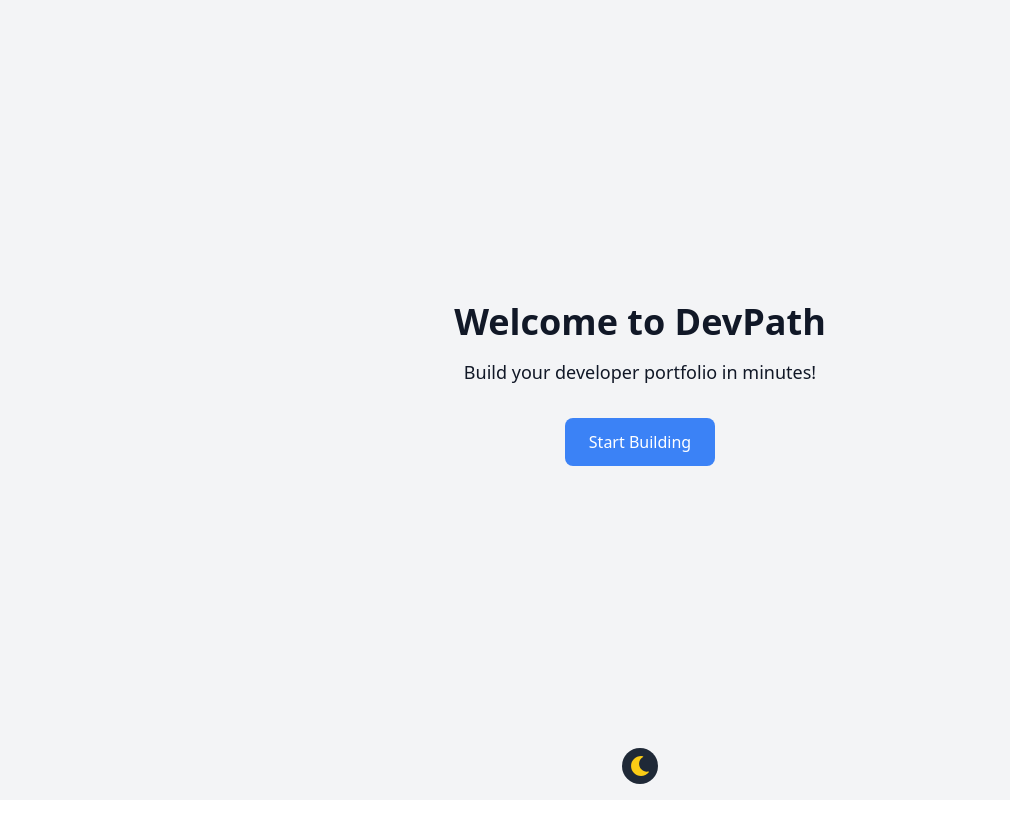
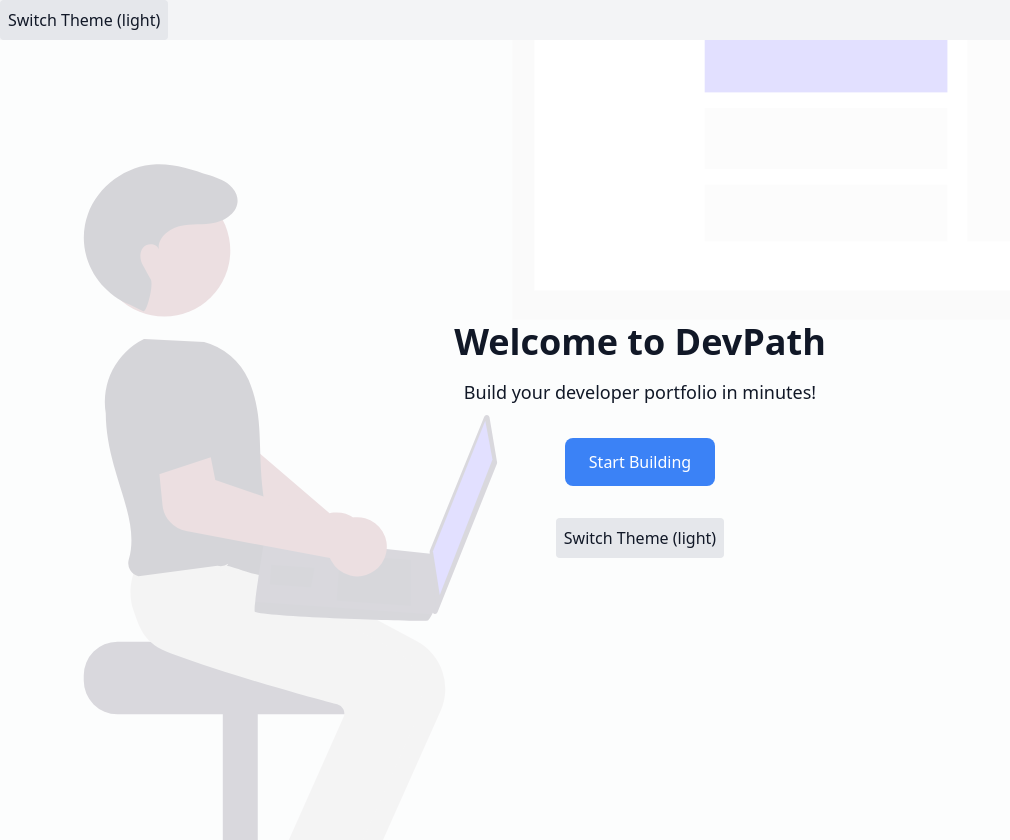
Before and after one commit to Boonerd/dev-portfolio-projects, a React (Vite) app: page / in a window 1280 px wide. Shown: the whole page, without its empty margins (0-1010 px from the left). Before the commit the page ends 800 px from the top, so only its background shows below. Built offline with nearby package versions, Linux system fonts and the light colour scheme; the HTML template or start-up script is replaced by a standard one.

Commit message:
Add Contact Me form to Preview page

```diff
--- a/src/App.jsx
+++ b/src/App.jsx
@@ -3,6 +3,7 @@ import Home from './pages/Home';
 import Form from './pages/Form';
 import Preview from './pages/Preview';
 import { createContext, useState } from 'react';
+import ThemeSwitcher from './components/ThemeSwitcher';
 
 export const PortfolioContext = createContext();
 
@@ -16,9 +17,45 @@ function App() {
     theme: 'light'
   });
 
+  const themes = {
+    light: {
+      bg: 'bg-primary-light',
+      darkBg: 'dark:bg-primary-dark',
+      text: 'text-text-light',
+      darkText: 'dark:text-text-dark',
+      inputBg: 'bg-white dark:bg-gray-700',
+      inputBorder: 'border-gray-300 dark:border-gray-600'
+    },
+    dark: {
+      bg: 'bg-primary-dark',
+      darkBg: 'dark:bg-primary-dark',
+      text: 'text-text-dark',
+      darkText: 'dark:text-text-dark',
+      inputBg: 'bg-gray-800 dark:bg-gray-700',
+      inputBorder: 'border-gray-600 dark:border-gray-500'
+    },
+    blue: {
+      bg: 'bg-blue-50',
+      darkBg: 'dark:bg-blue-900',
+      text: 'text-blue-800',
+      darkText: 'dark:text-blue-100',
+      inputBg: 'bg-blue-100 dark:bg-blue-800',
+      inputBorder: 'border-blue-300 dark:border-blue-600'
+    },
+    green: {
+      bg: 'bg-green-50',
+      darkBg: 'dark:bg-green-900',
+      text: 'text-green-800',
+      darkText: 'dark:text-green-100',
+      inputBg: 'bg-green-100 dark:bg-green-800',
+      inputBorder: 'border-green-300 dark:border-green-600'
+    }
+  };
+
   return (
-    <PortfolioContext.Provider value={{ portfolioData, setPortfolioData }}>
-      <div className="min-h-screen bg-primary-light dark:bg-primary-dark text-text-light dark:text-text-dark">
+    <PortfolioContext.Provider value={{ portfolioData, setPortfolioData, themes }}>
+      <div className={`${themes[portfolioData.theme].bg} ${themes[portfolioData.theme].darkBg} ${themes[portfolioData.theme].text} ${themes[portfolioData.theme].darkText} min-h-screen`}>
+        <ThemeSwitcher />
         <Routes>
           <Route path="/" element={<Home />} />
           <Route path="/form" element={<Form />} />
--- a/src/components/ThemeSwitcher.jsx
+++ b/src/components/ThemeSwitcher.jsx
@@ -1,33 +1,19 @@
-import { useState, useEffect } from 'react';
-import { FaSun, FaMoon } from 'react-icons/fa';
+import { useContext } from 'react';
+import { PortfolioContext } from '../App';
 
 function ThemeSwitcher() {
-  const [isDark, setIsDark] = useState(false);
-
-  useEffect(() => {
-    const savedTheme = localStorage.getItem('theme');
-    if (savedTheme) {
-      setIsDark(savedTheme === 'dark');
-      document.documentElement.classList.toggle('dark', savedTheme === 'dark');
-    }
-  }, []);
+  const { portfolioData, setPortfolioData, themes } = useContext(PortfolioContext);
 
   const toggleTheme = () => {
-    setIsDark(!isDark);
-    document.documentElement.classList.toggle('dark', !isDark);
-    localStorage.setItem('theme', !isDark ? 'dark' : 'light');
+    const current = portfolioData.theme;
+    const next = current === 'light' ? 'dark' : current === 'dark' ? 'blue' : current === 'blue' ? 'green' : 'light';
+    setPortfolioData({ ...portfolioData, theme: next });
   };
 
   return (
-    <div className="fixed bottom-4 left-1/2 transform -translate-x-1/2 flex space-x-2">
-      <button
-        onClick={toggleTheme}
-        className={`p-2 rounded-full ${isDark ? 'bg-yellow-400 text-gray-800' : 'bg-gray-800 text-yellow-400'}`}
-        aria-label="Toggle Theme"
-      >
-        {isDark ? <FaSun size={20} /> : <FaMoon size={20} />}
-      </button>
-    </div>
+    <button onClick={toggleTheme} className="p-2 bg-gray-200 dark:bg-gray-700 rounded">
+      Switch Theme ({portfolioData.theme})
+    </button>
   );
 }
 
--- a/src/pages/Form.jsx
+++ b/src/pages/Form.jsx
@@ -4,7 +4,7 @@ import { useNavigate } from 'react-router-dom';
 import FormInput from '../components/FormInput';
 
 function Form() {
-  const { portfolioData, setPortfolioData } = useContext(PortfolioContext);
+  const { portfolioData, setPortfolioData, themes } = useContext(PortfolioContext);
   const navigate = useNavigate();
   const [newSkill, setNewSkill] = useState('');
   const [newProject, setNewProject] = useState({ title: '', description: '', github: '' });
@@ -66,36 +66,41 @@ function Form() {
     }
   };
 
+  const theme = themes[portfolioData.theme]; // Add this line to define theme
+
   return (
-    <div className="flex flex-col md:flex-row min-h-screen p-4 bg-primary-light dark:bg-primary-dark">
+    <div className={`flex flex-col sm:flex-row min-h-screen p-4 ${theme.bg} ${theme.darkBg}`}>
       <div className="w-full md:w-1/2 p-4">
-        <h2 className="text-2xl font-bold mb-4 text-text-light dark:text-text-dark">Fill Out Your Details</h2>
+        <h2 className={`text-2xl font-bold mb-4 ${theme.text} ${theme.darkText}`}>Fill Out Your Details</h2>
         <FormInput label="Name" name="name" value={portfolioData.name} onChange={handleChange} error={errors.name} />
         <FormInput label="Bio" name="bio" value={portfolioData.bio} onChange={handleChange} textarea error={errors.bio} />
 
         <div className="mb-4">
-          <label className="block mb-2 text-text-light dark:text-text-dark">Skills {errors.skills && <span className="text-red-500">({errors.skills})</span>}</label>
-          <div className="flex">
+          <label className={`block mb-2 ${theme.text} ${theme.darkText}`}>Skills {errors.skills && <span className="text-red-500">({errors.skills})</span>}</label>
+          <div className="flex flex-col sm:flex-row">
             <input
               type="text"
               value={newSkill}
               onChange={(e) => setNewSkill(e.target.value)}
-              className="border p-2 flex-grow rounded focus:outline-none focus:ring-2 focus:ring-blue-500"
+              className="border p-2 flex-grow rounded focus:outline-none focus:ring-2 focus:ring-blue-500 mb-2 sm:mb-0 sm:mr-2"
               placeholder="e.g., React"
             />
-            <button onClick={addSkill} className="bg-blue-500 text-white px-4 py-2 ml-2 rounded hover:bg-blue-600">Add</button>
+            <button onClick={addSkill} className="bg-blue-500 text-white px-4 py-2 ml-2 rounded hover:bg-blue-600 transition duration-200 shadow-md hover:shadow-lg hover:scale-105">
+              Add
+            </button>
           </div>
           <ul className="mt-2">
             {portfolioData.skills.map((skill, i) => (
-              <li key={i} className="flex justify-between text-text-light dark:text-text-dark">
-                {skill} <button onClick={() => removeSkill(i)} className="text-red-500 hover:underline">Remove</button>
+              <li key={i} className="flex justify-between">
+                <span className={`${theme.text} ${theme.darkText}`}>{skill}</span>
+                <button onClick={() => removeSkill(i)} className="text-red-500 hover:underline">Remove</button>
               </li>
             ))}
           </ul>
         </div>
 
         <div className="mb-4">
-          <label className="block mb-2 text-text-light dark:text-text-dark">Projects</label>
+          <label className={`block mb-2 ${theme.text} ${theme.darkText}`}>Projects</label>
           <FormInput
             label="Title"
             value={newProject.title}
@@ -112,12 +117,14 @@ function Form() {
             value={newProject.github}
             onChange={(e) => setNewProject({ ...newProject, github: e.target.value })}
           />
-          <button onClick={addProject} className="bg-blue-500 text-white px-4 py-2 rounded hover:bg-blue-600">Add Project</button>
+          <button onClick={addProject} className="bg-blue-500 text-white px-4 py-2 rounded hover:bg-blue-600 transition duration-200 shadow-md hover:shadow-lg hover:scale-105">
+            Add Project
+          </button>
           <ul className="mt-2">
             {portfolioData.projects.map((proj, i) => (
               <li key={i} className="border p-2 mb-2 rounded">
-                <h3 className="font-bold text-text-light dark:text-text-dark">{proj.title}</h3>
-                <p className="text-text-light dark:text-text-dark">{proj.description}</p>
+                <h3 className={`font-bold ${theme.text} ${theme.darkText}`}>{proj.title}</h3>
+                <p className={`${theme.text} ${theme.darkText}`}>{proj.description}</p>
                 <a href={proj.github} target="_blank" rel="noopener noreferrer" className="text-blue-500 hover:underline">{proj.github}</a>
                 <button onClick={() => removeProject(i)} className="text-red-500 hover:underline ml-4">Remove</button>
               </li>
@@ -126,13 +133,13 @@ function Form() {
         </div>
 
         <div className="mb-4">
-          <label className="block mb-2 text-text-light dark:text-text-dark">Social Links</label>
+          <label className={`block mb-2 ${theme.text} ${theme.darkText}`}>Social Links</label>
           <FormInput label="GitHub" name="github" value={portfolioData.social.github} onChange={handleSocialChange} />
           <FormInput label="LinkedIn" name="linkedin" value={portfolioData.social.linkedin} onChange={handleSocialChange} />
           <FormInput label="Twitter" name="twitter" value={portfolioData.social.twitter} onChange={handleSocialChange} />
         </div>
 
-        <button onClick={handleSubmit} className="bg-green-500 text-white px-4 py-2 rounded hover:bg-green-600">
+        <button onClick={handleSubmit} className="bg-green-500 text-white px-4 py-2 rounded hover:bg-green-600 transition duration-200 shadow-md hover:shadow-lg hover:scale-105">
           Generate Portfolio
         </button>
       </div>
--- a/src/pages/Home.jsx
+++ b/src/pages/Home.jsx
@@ -1,6 +1,7 @@
 import { Link } from 'react-router-dom';
 import ThemeSwitcher from '../components/ThemeSwitcher';
 import { motion } from 'framer-motion';
+import heroSvg from '../assets/hero.svg'; // Add this
 
 function Home() {
   return (
@@ -8,8 +9,11 @@ function Home() {
       initial={{ opacity: 0 }}
       animate={{ opacity: 1 }}
       transition={{ duration: 0.5 }}
-      className="flex flex-col items-center justify-center min-h-screen p-4 bg-primary-light dark:bg-primary-dark text-text-light dark:text-text-dark"
+      className="flex flex-col items-center justify-center min-h-screen p-4 bg-gradient-to-r from-white to-gray-100 dark:from-primary-dark dark:to-gray-800 text-text-light dark:text-text-dark relative"
+      style={{ backgroundImage: `url(${heroSvg})`, backgroundSize: 'cover', backgroundPosition: 'center' }}
     >
+      <div className="absolute inset-0 bg-white/80 dark:bg-primary-dark/80"></div> {/* Overlay for readability */}
+      <div className="relative z-10 text-center">
         <h1 className="text-4xl font-bold mb-4">Welcome to DevPath</h1>
         <p className="text-lg mb-8">Build your developer portfolio in minutes!</p>
         <Link to="/form">
@@ -23,6 +27,7 @@ function Home() {
         <div className="mt-8">
           <ThemeSwitcher />
         </div>
+      </div>
     </motion.div>
   );
 }
--- a/src/pages/Preview.jsx
+++ b/src/pages/Preview.jsx
@@ -7,7 +7,7 @@ import { FaGithub, FaLinkedin, FaTwitter } from 'react-icons/fa';
 import { motion } from 'framer-motion';
 
 function Preview() {
-  const { portfolioData } = useContext(PortfolioContext);
+  const { portfolioData, themes } = useContext(PortfolioContext);
   const previewRef = useRef();
   const [isExporting, setIsExporting] = useState(false);
 
@@ -36,13 +36,13 @@ function Preview() {
       initial={{ opacity: 0 }}
       animate={{ opacity: 1 }}
       transition={{ duration: 0.5 }}
-      className="min-h-screen p-4 bg-primary-light dark:bg-primary-dark text-text-light dark:text-text-dark"
+      className={`min-h-screen p-4 ${themes[portfolioData.theme].bg} ${themes[portfolioData.theme].darkBg}`}
     >
       <motion.h1
         initial={{ opacity: 0, y: -20 }}
         animate={{ opacity: 1, y: 0 }}
         transition={{ duration: 0.5 }}
-        className="text-3xl font-bold mb-4"
+        className={`text-3xl font-bold mb-4 ${themes[portfolioData.theme].text} ${themes[portfolioData.theme].darkText}`}
       >
         Portfolio Preview
       </motion.h1>
@@ -52,8 +52,8 @@ function Preview() {
         transition={{ duration: 0.5, delay: 0.2 }}
         className="mb-6"
       >
-        <h2 className="text-2xl font-semibold">{portfolioData.name || 'Your Name'}</h2>
-        <p className="text-lg">{portfolioData.bio || 'Add your bio in the form!'}</p>
+        <h2 className={`text-2xl font-semibold ${themes[portfolioData.theme].text} ${themes[portfolioData.theme].darkText}`}>{portfolioData.name || 'Your Name'}</h2>
+        <p className={`text-lg ${themes[portfolioData.theme].text} ${themes[portfolioData.theme].darkText}`}>{portfolioData.bio || 'Add your bio in the form!'}</p>
       </motion.div>
       <motion.div
         initial={{ opacity: 0, y: 20 }}
@@ -61,10 +61,10 @@ function Preview() {
         transition={{ duration: 0.5, delay: 0.4 }}
         className="mb-6"
       >
-        <h3 className="text-xl font-medium">Skills</h3>
+        <h3 className={`text-xl font-medium ${themes[portfolioData.theme].text} ${themes[portfolioData.theme].darkText}`}>Skills</h3>
         <ul className="list-disc list-inside">
           {portfolioData.skills.map((skill, i) => (
-            <li key={i}>{skill}</li>
+            <li key={i} className={themes[portfolioData.theme].text + ' ' + themes[portfolioData.theme].darkText}>{skill}</li>
           ))}
         </ul>
       </motion.div>
@@ -74,12 +74,14 @@ function Preview() {
         transition={{ duration: 0.5, delay: 0.6 }}
         className="mb-6"
       >
-        <h3 className="text-xl font-medium">Projects</h3>
+        <h3 className={`text-xl font-medium ${themes[portfolioData.theme].text} ${themes[portfolioData.theme].darkText}`}>Projects</h3>
         {portfolioData.projects.map((proj, i) => (
-          <div key={i} className="mb-2">
-            <h4 className="font-semibold">{proj.title}</h4>
-            <p>{proj.description}</p>
-            <a href={proj.github} className="text-blue-500 hover:underline">GitHub</a>
+          <div key={i} className="mb-2 flex flex-col sm:flex-row">
+            <div className="flex-1">
+              <h4 className={`font-semibold ${themes[portfolioData.theme].text} ${themes[portfolioData.theme].darkText}`}>{proj.title}</h4>
+              <p className={themes[portfolioData.theme].text + ' ' + themes[portfolioData.theme].darkText}>{proj.description}</p>
+            </div>
+            <a href={proj.github} className="text-blue-500 hover:underline mt-2 sm:mt-0 sm:ml-4">GitHub</a>
           </div>
         ))}
       </motion.div>
@@ -89,17 +91,33 @@ function Preview() {
         transition={{ duration: 0.5, delay: 0.8 }}
         className="mb-6"
       >
-        <h3 className="text-xl font-medium">Social</h3>
+        <h3 className={`text-xl font-medium ${themes[portfolioData.theme].text} ${themes[portfolioData.theme].darkText}`}>Social</h3>
         <p>GitHub: <FaGithub className="inline mr-1" /> {portfolioData.social.github}</p>
         <p>LinkedIn: <FaLinkedin className="inline mr-1" /> {portfolioData.social.linkedin}</p>
         <p>Twitter: <FaTwitter className="inline mr-1" /> {portfolioData.social.twitter}</p>
+      </motion.div>
+      <motion.div
+        initial={{ opacity: 0, y: 20 }}
+        animate={{ opacity: 1, y: 0 }}
+        transition={{ duration: 0.5, delay: 1.2 }}
+        className="mt-6"
+      >
+        <h3 className={`text-xl font-medium ${themes[portfolioData.theme].text} ${themes[portfolioData.theme].darkText}`}>Contact Me</h3>
+        <form action="https://formspree.io/f/myzbkydp" method="POST">
+          <input type="text" name="name" placeholder="Your Name" className="border p-2 w-full mb-2 rounded" />
+          <input type="email" name="email" placeholder="Your Email" className="border p-2 w-full mb-2 rounded" />
+          <textarea name="message" placeholder="Your Message" className="border p-2 w-full mb-2 rounded" rows="4"></textarea>
+          <button type="submit" className="bg-green-500 text-white px-4 py-2 rounded hover:bg-green-600 transition duration-200 shadow-md hover:shadow-lg hover:scale-105">
+            Send
+          </button>
+        </form>
       </motion.div>
       <motion.button
         initial={{ opacity: 0, y: 20 }}
         animate={{ opacity: 1, y: 0 }}
         transition={{ duration: 0.5, delay: 1 }}
         onClick={handleExport}
-        className="mt-6 bg-green-500 text-white px-4 py-2 rounded-lg hover:bg-green-600"
+        className="mt-6 bg-green-500 text-white px-4 py-2 rounded-lg hover:bg-green-600 transition duration-200 shadow-md hover:shadow-lg hover:scale-105"
         disabled={isExporting}
       >
         {isExporting ? <ClipLoader size={20} color="#ffffff" /> : 'Export as PDF & PNG'}
```
Also changed, not shown: src/assets/hero.svg (added). Lines whose indentation alone changed are shown as unchanged.
